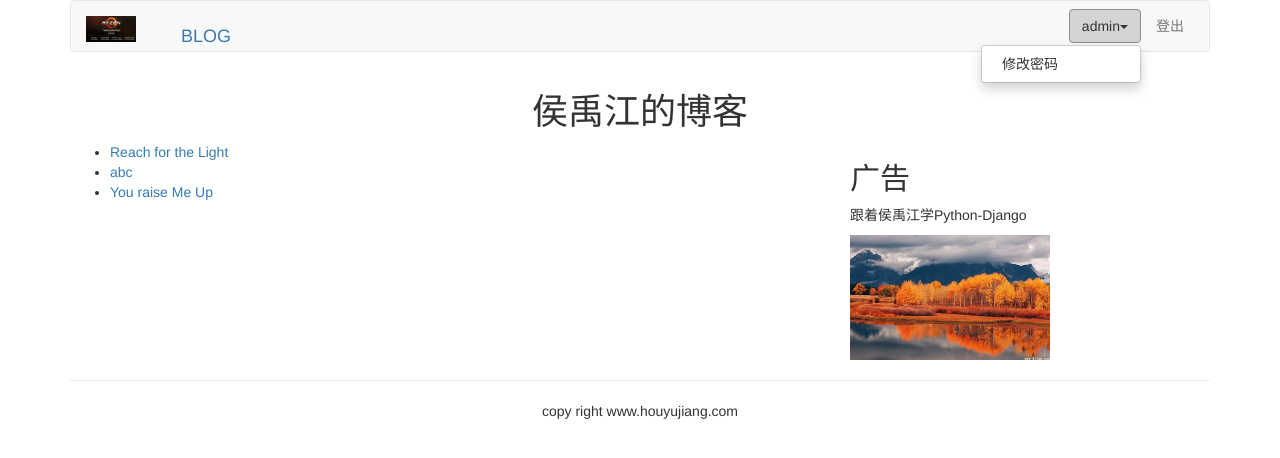
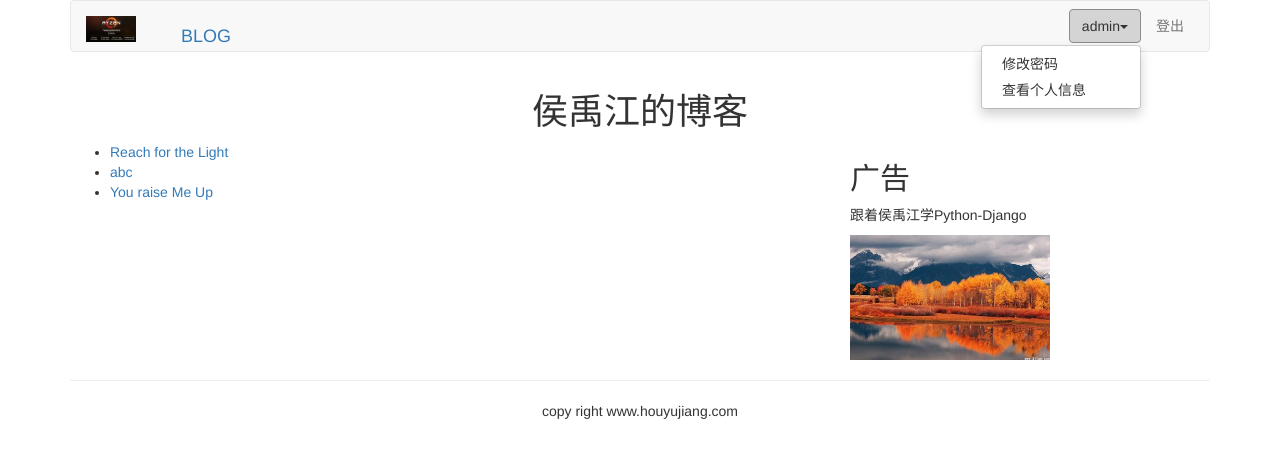
Before and after one commit to houyujiang/myweb, a Django app: page /blog/ in a window 1280 px wide, after a click on "admin". Shown: the top 458 px of the page. Run offline with Django 3.2, Linux system fonts and the light colour scheme; a user stored in the database is signed in; data comes from the database, SQL or seed files in the repository; some libraries are stand-ins or nearby versions.

Commit message:
添加用户个人信息编辑功能

```diff
--- a/templates/account/myself.html
+++ b/templates/account/myself.html
@@ -86,6 +86,9 @@
             </div>
 
         </div>
+        <a href="{% url 'account:edit_my_information' %}">
+            <button class="btn btn-primary btn-lg">edit my information</button>
+        </a>
     </div>
 
     <div class="col-md-6">
--- a/templates/header.html
+++ b/templates/header.html
@@ -26,6 +26,10 @@
                             <li>
                                  <a href="{% url 'account:password_change' %}">修改密码</a>
                             </li>
+                            <li>
+                                <a href="{% url 'account:my_information' %}">查看个人信息</a>
+                            </li>
+
                         </ul>
 
                     </div>
```
